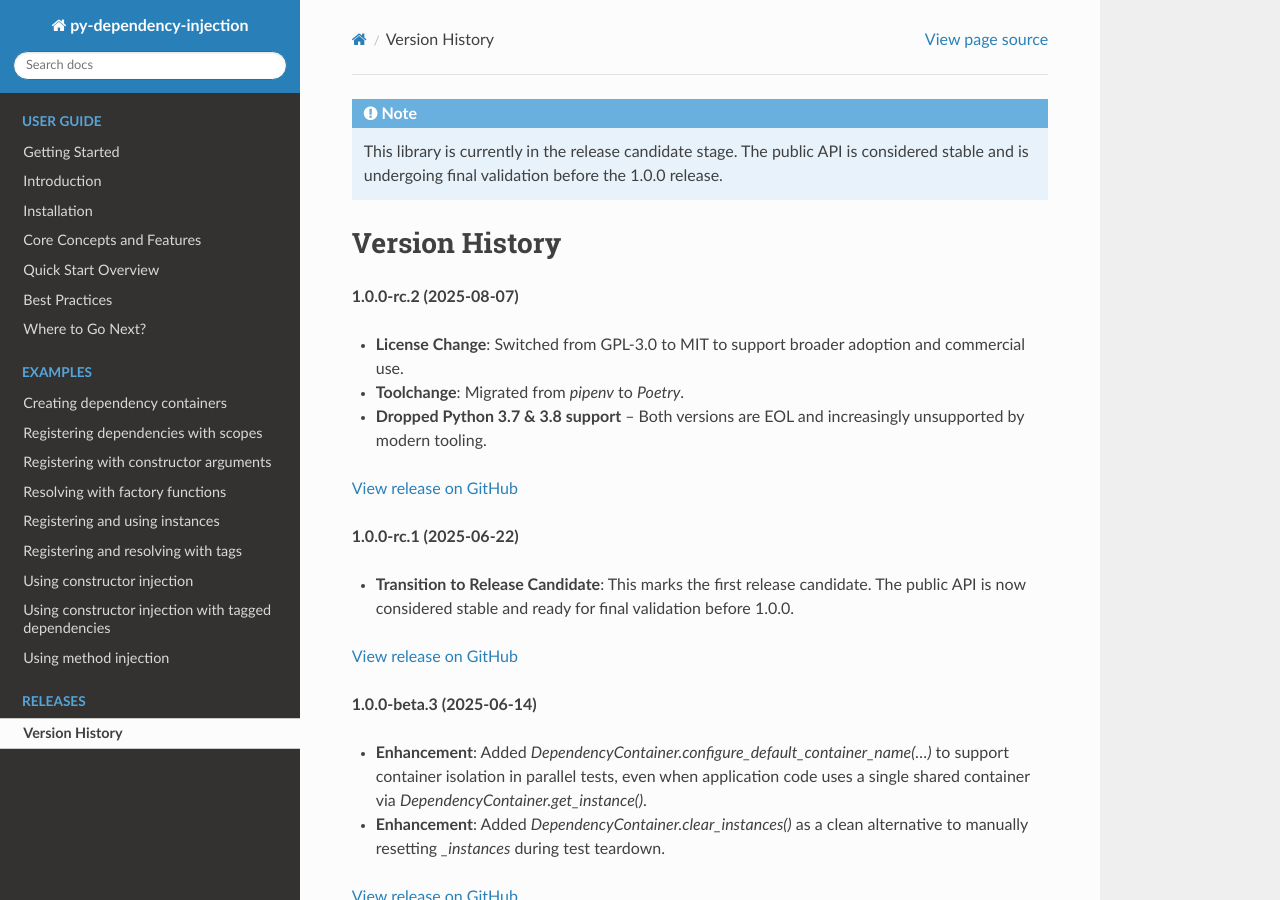
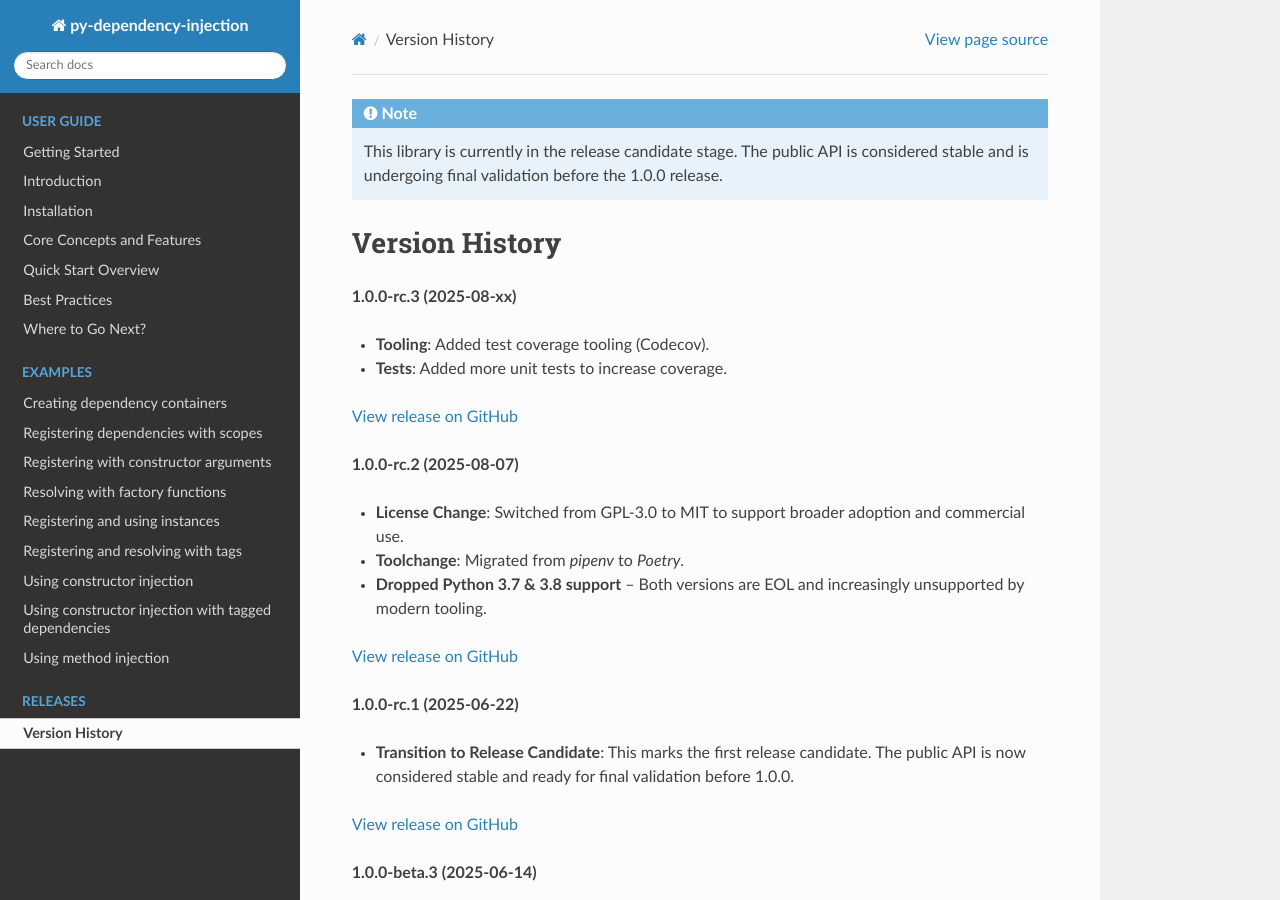
Before and after one commit to runemalm/py-dependency-injection, a Sphinx documentation site: the page built from docs/releases.rst, in a window 1280 px wide and 900 px high. Built offline with Sphinx 7.4.7 and the Read the Docs theme 3.1.0, drawn with Linux system fonts in a browser that asks for light colours; the version number is read from the project's files by our own code.

Commit message:
chore: start on release notes

```diff
--- a/docs/releases.rst
+++ b/docs/releases.rst
@@ -6,6 +6,13 @@
 ###############
 Version History
 ###############
+
+**1.0.0-rc.3 (2025-08-xx)**
+
+- **Tooling**: Added test coverage tooling (Codecov).
+- **Tests**: Added more unit tests to increase coverage.
+
+`View release on GitHub <https://github.com/runemalm/py-dependency-injection/releases/tag/v1.0.0-rc.3>`_
 
 **1.0.0-rc.2 (2025-08-07)**
 
```
Also changed, not shown: README.md (+3 -4 lines).
